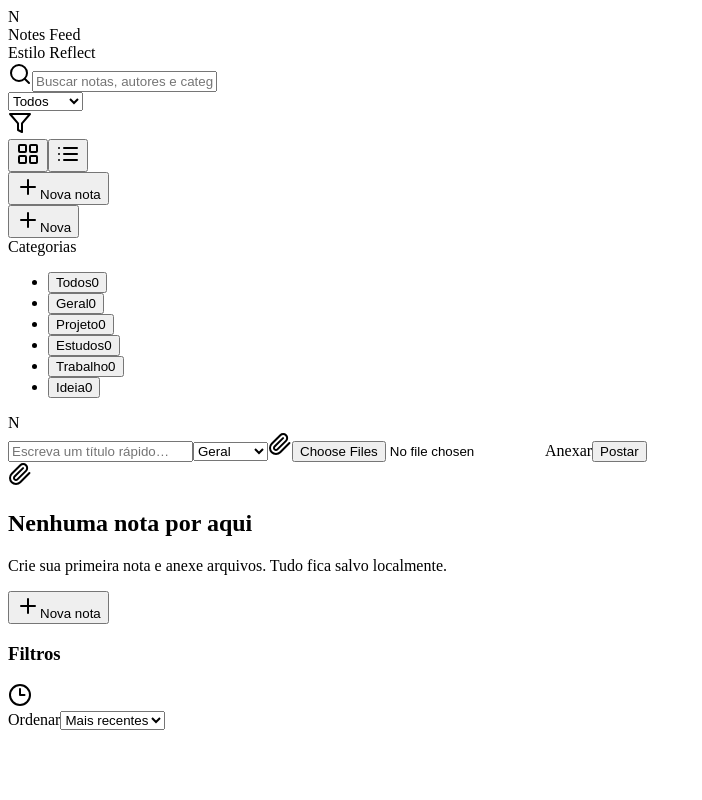
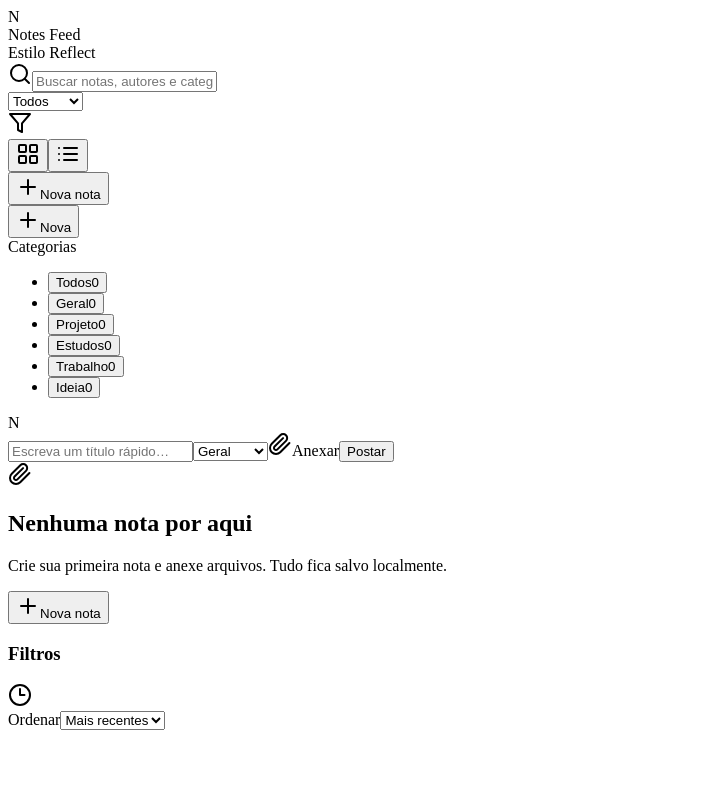
Before and after one commit to DaviSzabo/Notes-App, a Next.js app: page / in a window 1280 px wide. Shown: the top 800 px of the page, without its empty margins (0-702 px from the left). Built offline with nearby package versions, Linux system fonts and the light colour scheme.

Commit message:
Update page.tsx

```diff
--- a/app/page.tsx
+++ b/app/page.tsx
@@ -283,7 +283,7 @@ export default function Page() {
 
         {/* Center */}
         <main>
-          {/* Quick composer → vira “lançador” do modal */}
+          {/* Quick composer — decorativo, abre o modal */}
           <section
             className="glass p-4 mb-4 group relative cursor-pointer rounded-2xl"
             onClick={() => setOpen(true)}
@@ -300,35 +300,62 @@ export default function Page() {
             {/* Aura/hover sutil */}
             <div className="pointer-events-none absolute inset-0 rounded-2xl ring-1 ring-transparent group-hover:ring-white/10 transition" />
 
-            {/* Conteúdo visual permanece igual (não precisa mexer) */}
             <div className="flex items-center gap-2 mb-3">
               <div className="size-7 rounded-full bg-black text-white grid place-items-center font-semibold font-title">N</div>
+
+              {/* Título — visual apenas */}
               <input
                 value={qcTitle}
-                onChange={(e) => setQcTitle(e.target.value)}
                 placeholder="Escreva um título rápido…"
                 className="flex-1 input-clean py-3"
+                readOnly
+                onFocus={(e) => e.currentTarget.blur()}
+                tabIndex={-1}
+                aria-hidden="true"
+                style={{ pointerEvents: 'none' }}
               />
-              <select value={qcCat} onChange={(e) => setQcCat(e.target.value)} className="input-clean py-3">
+
+              {/* Categoria — visual apenas */}
+              <select
+                value={qcCat}
+                className="input-clean py-3"
+                tabIndex={-1}
+                aria-hidden="true"
+                style={{ pointerEvents: 'none' }}
+              >
                 {categories.map(c => <option key={c}>{c}</option>)}
               </select>
-              <label className="inline-flex items-center gap-2 text-sm input-clean py-3 cursor-pointer">
+
+              {/* Anexar — visual apenas */}
+              <label
+                className="inline-flex items-center gap-2 text-sm input-clean py-3 cursor-default"
+                tabIndex={-1}
+                aria-hidden="true"
+                style={{ pointerEvents: 'none' }}
+              >
                 <Paperclip className="size-4" />
-                <input
-                  type="file"
-                  multiple
-                  className="hidden"
-                  onChange={(e) => addFiles((e.target as HTMLInputElement).files!, setQcFiles)}
-                />
                 Anexar
               </label>
-              <button className="button">
+
+              {/* Botão — visual apenas */}
+              <button
+                type="button"
+                className="button"
+                tabIndex={-1}
+                aria-hidden="true"
+                style={{ pointerEvents: 'none' }}
+              >
                 <span>Postar</span>
               </button>
             </div>
 
+            {/* Thumbs — também decorativas quando existirem */}
             {qcFiles.length > 0 && (
-              <div className="flex gap-2 overflow-x-auto">
+              <div
+                className="flex gap-2 overflow-x-auto"
+                aria-hidden="true"
+                style={{ pointerEvents: 'none' }}
+              >
                 {qcFiles.map(f => <Thumb key={f.id} a={f} />)}
               </div>
             )}
```
